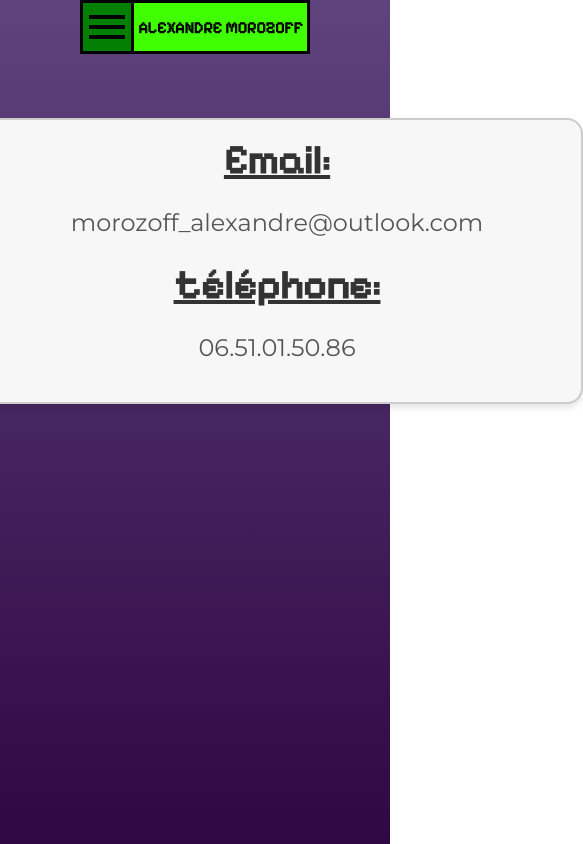
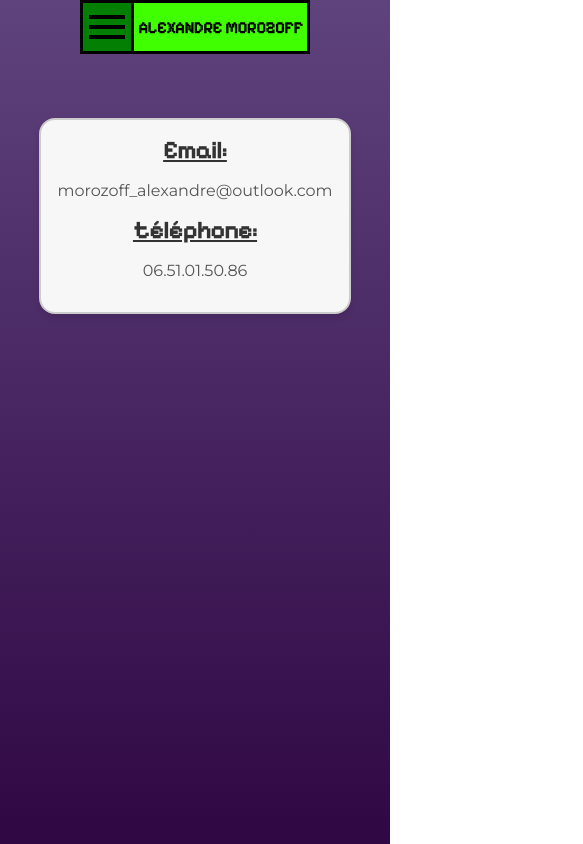
Before and after one commit to Milkliz0rd/Portfolio, a React (Vite) app in the folder my-portfolio/: page /about in a window 390 px wide. Shown: the whole page, 583 px wide, since content can reach past the window. Built offline with nearby package versions, Linux system fonts and the light colour scheme.

Commit message:
responsive on contact page

```diff
--- a/my-portfolio/src/Styles/Components/Infos/Infos.scss
+++ b/my-portfolio/src/Styles/Components/Infos/Infos.scss
@@ -3,10 +3,8 @@
 @use '../../Fonts/Fonts.scss';
 
 .contact-box {
-  margin-top: 45%;
   display: flex;
   flex-direction: column;
-  justify-content: center;
   align-items: center;
   @include Main.bulle;
   &__title {
@@ -14,10 +12,16 @@
     font-size: 2.5em;
     margin: 0;
     text-decoration: underline;
+    @include Main.responsive-phone {
+      font-size: 1.5em;
+    }
   }
   &__p {
     color: Colors.$grey;
     font-size: 1.5em;
     font-family: Fonts.$font-2;
+    @include Main.responsive-phone {
+      font-size: 1em;
+    }
   }
 }
--- a/my-portfolio/src/Styles/Main.scss
+++ b/my-portfolio/src/Styles/Main.scss
@@ -9,7 +9,7 @@
   background: Colors.$background-box;
   @include border;
   @include text-box-shadow;
-  width: 100%;
+  max-width: 100vw;
   border-radius: 1em;
   margin: 4em;
   &--p {
```
